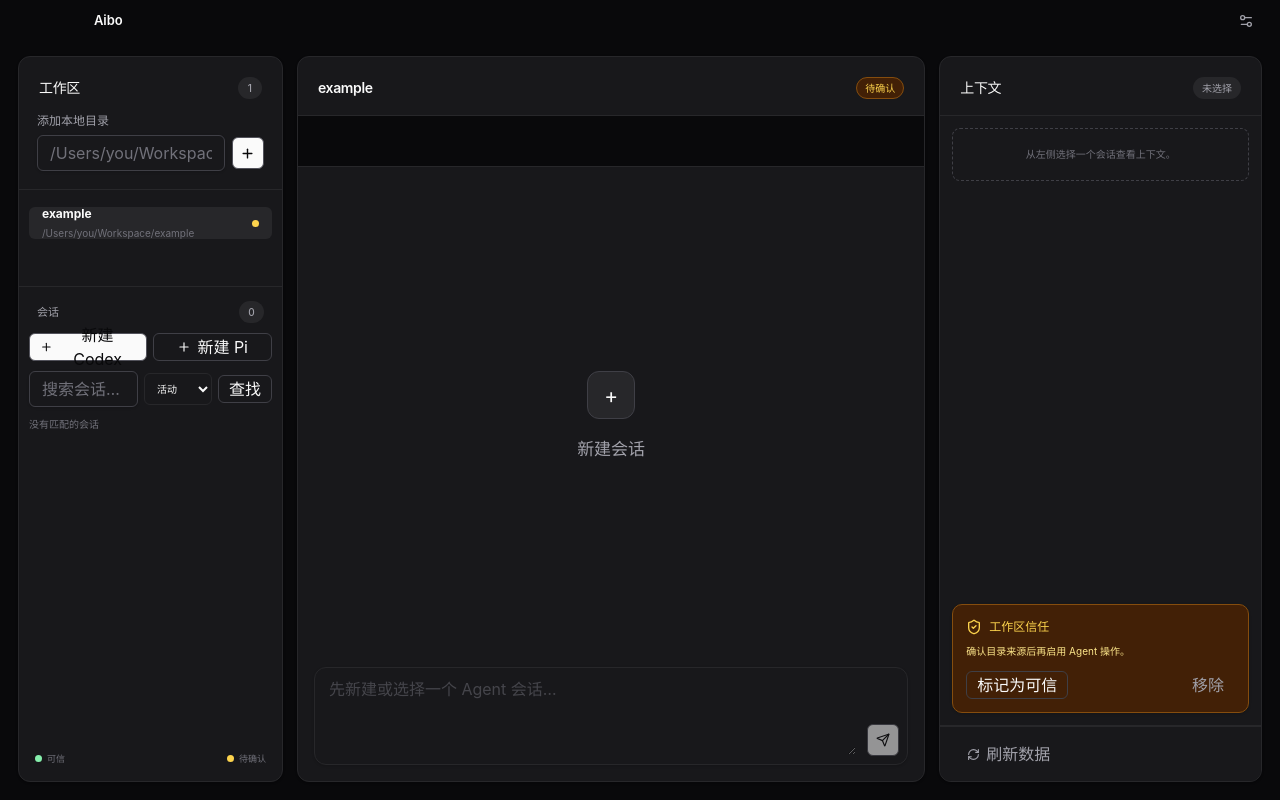
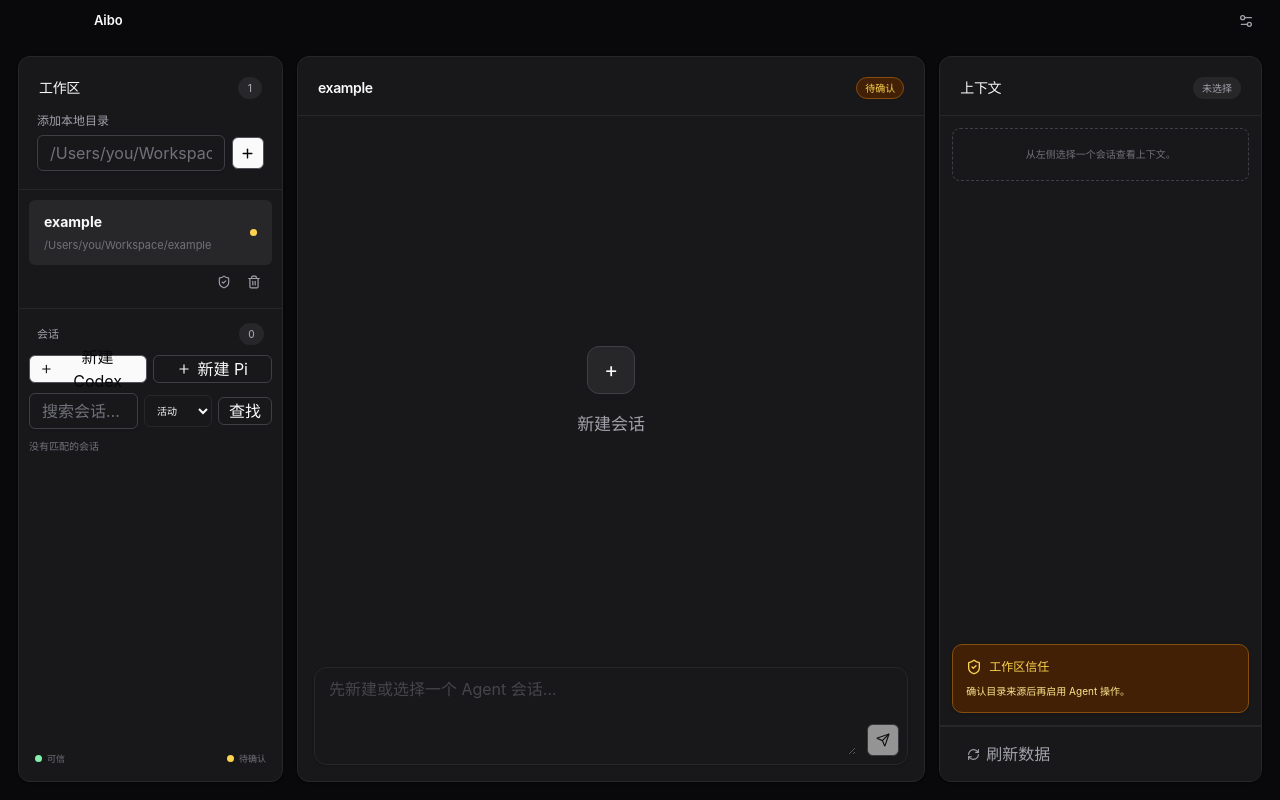
Before and after one commit to chldu2000/aibo, a Svelte app: page / in a window 1280 px wide. Built offline with nearby package versions, Linux system fonts and the light colour scheme.

Commit message:
feat: polish workspace and session navigation

```diff
--- a/src/App.svelte
+++ b/src/App.svelte
@@ -1,11 +1,18 @@
 <script lang="ts">
   import { onMount } from 'svelte';
+  import ArchiveIcon from '@lucide/svelte/icons/archive';
+  import ArchiveRestoreIcon from '@lucide/svelte/icons/archive-restore';
+  import CheckIcon from '@lucide/svelte/icons/check';
+  import GitBranchIcon from '@lucide/svelte/icons/git-branch';
+  import PencilIcon from '@lucide/svelte/icons/pencil';
   import PlusIcon from '@lucide/svelte/icons/plus';
   import RefreshCwIcon from '@lucide/svelte/icons/refresh-cw';
   import SendIcon from '@lucide/svelte/icons/send';
   import SettingsIcon from '@lucide/svelte/icons/settings-2';
   import ShieldCheckIcon from '@lucide/svelte/icons/shield-check';
+  import ShieldOffIcon from '@lucide/svelte/icons/shield-off';
   import SquareIcon from '@lucide/svelte/icons/square';
+  import Trash2Icon from '@lucide/svelte/icons/trash-2';
   import XIcon from '@lucide/svelte/icons/x';
   import { Badge } from '$lib/components/ui/badge';
   import { AlertDialog } from '$lib/components/ui/alert-dialog';
@@ -124,6 +131,8 @@
   let retryReason = $state<string | null>(null);
   let lastSubmittedPrompt = $state<string | null>(null);
   let settingsOpen = $state(false);
+  let promptInFlight = $state(false);
+  let noticeTimer: ReturnType<typeof setTimeout> | undefined;
 
   const visibleTimeline = $derived(
     timeline.slice(Math.max(0, timeline.length - timelineVisibleCount)),
@@ -139,13 +148,36 @@
   );
 
   const readyAgents = $derived(diagnostics.filter((agent) => agent.status === 'ready').length);
-  const sessionRunning = $derived(
-    selectedSession?.state === 'running' || selectedSession?.state === 'waiting_approval',
-  );
+  const sessionRunning = $derived(isSessionRunning(selectedSession));
   const sessionArchived = $derived(selectedSession?.archived === true);
   const selectedApprovals = $derived(
     pendingApprovals.filter((approval) => approval.sessionId === selectedSessionId),
   );
+  const agentActivityLabel = $derived.by(() => {
+    if (!selectedSession || (!sessionRunning && !promptInFlight)) return null;
+    if (selectedSession.state === 'waiting_approval' || selectedApprovals.length > 0) {
+      return '等待你的确认…';
+    }
+    const latest = timeline.at(-1);
+    const agentLabel = selectedSession.agent === 'pi' ? 'Pi' : 'Codex';
+    if (latest?.role === 'tool' && latest.status === 'streaming') {
+      return `${agentLabel} 正在调用 ${toolLabel(latest)}…`;
+    }
+    return `${agentLabel} 正在响应…`;
+  });
+
+  $effect(() => {
+    const message = notice;
+    if (noticeTimer) clearTimeout(noticeTimer);
+    noticeTimer = undefined;
+    if (!message) return;
+    const timer = setTimeout(() => {
+      if (notice === message) notice = null;
+      noticeTimer = undefined;
+    }, 3600);
+    noticeTimer = timer;
+    return () => clearTimeout(timer);
+  });
 
   onMount(() => {
     let stopListening: (() => void) | undefined;
@@ -653,6 +685,7 @@
     busy = true;
     errorMessage = null;
     lastSubmittedPrompt = input;
+    promptInFlight = true;
     try {
       let session = selectedSession;
       if (!session) {
@@ -670,6 +703,7 @@
     } catch (error) {
       errorMessage = toErrorMessage(error);
     } finally {
+      promptInFlight = false;
       busy = false;
     }
   }
@@ -765,10 +799,11 @@
     }
   }
 
-  function beginRenameSession() {
-    if (!selectedSession || !desktop) return;
-    renamingSessionId = selectedSession.id;
-    sessionLabelDraft = selectedSession.label;
+  function beginRenameSession(sessionId = selectedSessionId) {
+    const session = sessions.find((item) => item.id === sessionId);
+    if (!session || !desktop) return;
+    renamingSessionId = session.id;
+    sessionLabelDraft = session.label;
   }
 
   function cancelRenameSession() {
@@ -794,23 +829,26 @@
     }
   }
 
-  async function closeSession() {
-    if (!selectedSession || !desktop) return;
+  async function closeSession(sessionId = selectedSessionId) {
+    const target = sessions.find((item) => item.id === sessionId);
+    if (!target || !desktop) return;
     busy = true;
     errorMessage = null;
     try {
-      const closingId = selectedSession.id;
-      const closingAgent = selectedSession.agent;
-      if (selectedSession.agent === 'pi') await closePiSession(closingId);
+      const closingId = target.id;
+      const closingAgent = target.agent;
+      if (target.agent === 'pi') await closePiSession(closingId);
       else await closeCodexSession(closingId);
       const remaining = sessions.filter(({ id }) => id !== closingId);
       sessions = remaining;
+      if (selectedSessionId === closingId) {
         selectedSessionId = remaining[0]?.id ?? null;
         codexThreadSnapshot = null;
         piTree = null;
         piNavigationEntryId = null;
         timeline = selectedSessionId ? await getTimeline(selectedSessionId) : [];
         if (selectedSessionId) void refreshPiTree(selectedSessionId);
+      }
       notice = `${closingAgent === 'pi' ? 'Pi' : 'Codex'} 会话已关闭；已保存的时间线仍可在下次启动时读取。`;
     } catch (error) {
       errorMessage = toErrorMessage(error);
@@ -819,16 +857,17 @@
     }
   }
 
-  async function forkSession() {
-    if (!selectedSession || !desktop || selectedSession.archived) return;
-    if (sessionRunning) {
+  async function forkSession(sessionId = selectedSessionId) {
+    const target = sessions.find((item) => item.id === sessionId);
+    if (!target || !desktop || target.archived) return;
+    if (isSessionRunning(target)) {
       errorMessage = '请等待当前 turn 完成后再创建分支。';
       return;
     }
     busy = true;
     errorMessage = null;
     try {
-      const forked = await forkCodexThread(selectedSession.id);
+      const forked = await forkCodexThread(target.id);
       sessions = [forked, ...sessions.filter(({ id }) => id !== forked.id)];
       selectedSessionId = forked.id;
       timeline = await getTimeline(forked.id);
@@ -843,13 +882,14 @@
     }
   }
 
-  function requestArchiveSession() {
-    if (!selectedSession || !desktop || selectedSession.archived) return;
-    if (sessionRunning) {
+  function requestArchiveSession(sessionId = selectedSessionId) {
+    const target = sessions.find((item) => item.id === sessionId);
+    if (!target || !desktop || target.archived) return;
+    if (isSessionRunning(target)) {
       errorMessage = '请等待当前 turn 完成后再归档。';
       return;
     }
-    archiveConfirmationSessionId = selectedSession.id;
+    archiveConfirmationSessionId = target.id;
   }
 
   async function confirmArchiveSession() {
@@ -874,12 +914,13 @@
     }
   }
 
-  async function unarchiveSession() {
-    if (!selectedSession || !desktop || !selectedSession.archived) return;
+  async function unarchiveSession(sessionId = selectedSessionId) {
+    const target = sessions.find((item) => item.id === sessionId);
+    if (!target || !desktop || !target.archived) return;
     busy = true;
     errorMessage = null;
     try {
-      const restored = await unarchiveSessionApi(selectedSession.id);
+      const restored = await unarchiveSessionApi(target.id);
       selectedSessionId = restored.id;
       timeline = await getTimeline(restored.id);
       if (restored.agent === 'codex') {
@@ -1068,6 +1109,10 @@
         return '空闲';
     }
   }
+
+  function isSessionRunning(session: Session | null | undefined): boolean {
+    return session?.state === 'running' || session?.state === 'waiting_approval';
+  }
 </script>
 
 <svelte:head>
@@ -1107,6 +1152,7 @@
           <div class="empty-list">暂无工作区</div>
         {:else}
           {#each workspaces as workspace (workspace.id)}
+            <div class:selected={workspace.id === selectedWorkspaceId} class="workspace-item-row">
               <Button
                 variant={workspace.id === selectedWorkspaceId ? 'secondary' : 'ghost'}
                 class="workspace-item"
@@ -1117,8 +1163,33 @@
                   <strong>{workspace.label}</strong>
                   <small>{workspace.path}</small>
                 </span>
-              <span class:trusted={workspace.trust === 'trusted'} class="trust-dot" title={workspace.trust}></span>
-            </Button>
+                <span class:trusted={workspace.trust === 'trusted'} class="trust-dot workspace-trust-dot" title={workspace.trust === 'trusted' ? '可信' : '待确认'}></span>
+              </Button>
+              <div class="workspace-item-actions" aria-label={`${workspace.label} 管理操作`}>
+                <Button
+                  variant="ghost"
+                  size="icon"
+                  type="button"
+                  aria-label={workspace.trust === 'trusted' ? '撤销信任' : '标记为可信'}
+                  title={workspace.trust === 'trusted' ? '撤销信任' : '标记为可信'}
+                  onclick={(event) => { event.stopPropagation(); void toggleTrust(workspace); }}
+                  disabled={busy}
+                >
+                  {#if workspace.trust === 'trusted'}<ShieldOffIcon size={14} />{:else}<ShieldCheckIcon size={14} />{/if}
+                </Button>
+                <Button
+                  variant="ghost"
+                  size="icon"
+                  type="button"
+                  aria-label="移除工作区"
+                  title="移除工作区"
+                  onclick={(event) => { event.stopPropagation(); void deleteWorkspace(workspace); }}
+                  disabled={busy}
+                >
+                  <Trash2Icon size={14} />
+                </Button>
+              </div>
+            </div>
           {/each}
         {/if}
       </div>
@@ -1170,6 +1241,30 @@
           {#if sessions.length > 0}
             <div class="session-list" aria-label="Agent 会话列表">
               {#each sessions as session (session.id)}
+                <div class:selected={session.id === selectedSessionId} class:is-renaming={renamingSessionId === session.id} class="session-item-row">
+                  {#if renamingSessionId === session.id}
+                    <div class="session-rename-inline">
+                      <Input
+                        bind:value={sessionLabelDraft}
+                        aria-label="会话名称"
+                        maxlength="120"
+                        onkeydown={(event) => {
+                          if (event.key === 'Enter') {
+                            event.preventDefault();
+                            void saveSessionRename();
+                          } else if (event.key === 'Escape') {
+                            cancelRenameSession();
+                          }
+                        }}
+                      />
+                      <Button variant="outline" size="icon" type="button" aria-label="保存会话名称" title="保存" onclick={() => void saveSessionRename()} disabled={busy || !sessionLabelDraft.trim()}>
+                        <CheckIcon size={14} />
+                      </Button>
+                      <Button variant="ghost" size="icon" type="button" aria-label="取消改名" title="取消" onclick={cancelRenameSession} disabled={busy}>
+                        <XIcon size={14} />
+                      </Button>
+                    </div>
+                  {:else}
                     <Button
                       variant={session.id === selectedSessionId ? 'secondary' : 'ghost'}
                       type="button"
@@ -1182,6 +1277,38 @@
                         <span class="session-item-state">{sessionStateLabel(session)}</span>
                       </span>
                     </Button>
+                    <div class="session-item-actions" aria-label={`${session.label} 操作`}>
+                      {#if session.archived}
+                        <Button variant="ghost" size="icon" type="button" aria-label="取消归档" title="取消归档" onclick={() => void unarchiveSession(session.id)} disabled={busy}>
+                          <ArchiveRestoreIcon size={13} />
+                        </Button>
+                      {:else if session.agent === 'codex'}
+                        <Button variant="ghost" size="icon" type="button" aria-label="创建分支" title="分支" onclick={() => void forkSession(session.id)} disabled={busy || isSessionRunning(session)}>
+                          <GitBranchIcon size={13} />
+                        </Button>
+                        <Button variant="ghost" size="icon" type="button" aria-label="归档会话" title="归档" onclick={() => requestArchiveSession(session.id)} disabled={busy || isSessionRunning(session)}>
+                          <ArchiveIcon size={13} />
+                        </Button>
+                        <Button variant="ghost" size="icon" type="button" aria-label="关闭会话" title="关闭" onclick={() => void closeSession(session.id)} disabled={busy || isSessionRunning(session)}>
+                          <XIcon size={13} />
+                        </Button>
+                        <Button variant="ghost" size="icon" type="button" aria-label="读取线程" title="读取线程" onclick={() => void syncCodexThread(session.id)} disabled={threadBusy || busy}>
+                          <RefreshCwIcon size={13} />
+                        </Button>
+                      {:else}
+                        <Button variant="ghost" size="icon" type="button" aria-label="归档会话" title="归档" onclick={() => requestArchiveSession(session.id)} disabled={busy || isSessionRunning(session)}>
+                          <ArchiveIcon size={13} />
+                        </Button>
+                        <Button variant="ghost" size="icon" type="button" aria-label="关闭会话" title="关闭" onclick={() => void closeSession(session.id)} disabled={busy || isSessionRunning(session)}>
+                          <XIcon size={13} />
+                        </Button>
+                      {/if}
+                      <Button variant="ghost" size="icon" type="button" aria-label="改名" title="改名" onclick={() => beginRenameSession(session.id)} disabled={busy}>
+                        <PencilIcon size={13} />
+                      </Button>
+                    </div>
+                  {/if}
+                </div>
               {/each}
             </div>
           {:else}
@@ -1215,48 +1342,7 @@
           {/if}
         </div>
       </CardHeader>
-      <Separator />
-
       {#if selectedWorkspace}
-        <div class="session-toolbar">
-          {#if selectedSession}
-            {#if renamingSessionId === selectedSession.id}
-              <Input
-                class="session-rename-input"
-                bind:value={sessionLabelDraft}
-                aria-label="会话名称"
-                maxlength="120"
-                onkeydown={(event) => {
-                  if (event.key === 'Enter') {
-                    event.preventDefault();
-                    void saveSessionRename();
-                  } else if (event.key === 'Escape') {
-                    cancelRenameSession();
-                  }
-                }}
-              />
-              <Button variant="outline" size="sm" type="button" onclick={() => void saveSessionRename()} disabled={busy || !sessionLabelDraft.trim()}>保存</Button>
-              <Button variant="ghost" size="sm" type="button" onclick={cancelRenameSession} disabled={busy}>取消</Button>
-            {:else if sessionArchived}
-              <Badge variant="secondary">已归档</Badge>
-              <Button variant="outline" size="sm" type="button" onclick={() => void unarchiveSession()} disabled={busy}>取消归档</Button>
-            {:else if selectedSession.agent === 'codex'}
-              <Button variant="ghost" size="sm" type="button" onclick={() => void forkSession()} disabled={busy || sessionRunning}>分支</Button>
-              <Button variant="ghost" size="sm" type="button" onclick={requestArchiveSession} disabled={busy || sessionRunning}>归档</Button>
-              <Button variant="ghost" size="sm" type="button" onclick={() => void closeSession()} disabled={busy || sessionRunning}>关闭</Button>
-              <Button variant="ghost" size="sm" type="button" onclick={() => void syncCodexThread(selectedSession.id)} disabled={threadBusy || busy}>
-                <RefreshCwIcon size={13} /> 读取线程
-              </Button>
-            {:else}
-              <Badge variant="outline">SDK host · 只读工具</Badge>
-              <Button variant="ghost" size="sm" type="button" onclick={requestArchiveSession} disabled={busy || sessionRunning}>归档</Button>
-              <Button variant="ghost" size="sm" type="button" onclick={() => void closeSession()} disabled={busy || sessionRunning}>关闭</Button>
-            {/if}
-            {#if renamingSessionId !== selectedSession.id}
-              <Button variant="ghost" size="sm" type="button" onclick={beginRenameSession} disabled={busy}>改名</Button>
-            {/if}
-          {/if}
-        </div>
         <Separator />
 
         {#if usageSnapshot}
@@ -1378,6 +1464,13 @@
         </div>
       {/if}
 
+      {#if agentActivityLabel}
+        <div class="agent-activity" role="status" aria-live="polite">
+          <span class="activity-dots" aria-hidden="true"><span></span><span></span><span></span></span>
+          <span>{agentActivityLabel}</span>
+        </div>
+      {/if}
+
       <Card as="form" class="composer" onsubmit={(event) => { event.preventDefault(); void sendPrompt(); }}>
         <Textarea
           class="composer-textarea"
@@ -1508,12 +1601,6 @@
         <Card class="trust-card">
           <div class="trust-card-heading"><ShieldCheckIcon size={16} /><strong>工作区信任</strong></div>
           <p>{selectedWorkspace.trust === 'trusted' ? '当前目录已允许 Agent 操作。' : '确认目录来源后再启用 Agent 操作。'}</p>
-          <div class="trust-actions">
-            <Button variant="outline" size="sm" type="button" onclick={() => void toggleTrust(selectedWorkspace)} disabled={busy}>
-              {selectedWorkspace.trust === 'trusted' ? '撤销信任' : '标记为可信'}
-            </Button>
-            <Button variant="ghost" size="sm" type="button" onclick={() => void deleteWorkspace(selectedWorkspace)} disabled={busy}>移除</Button>
-          </div>
         </Card>
       {/if}
 
--- a/src/app.css
+++ b/src/app.css
@@ -43,7 +43,7 @@ button:disabled { cursor: default; opacity: 0.55; }
 .app-shell { height: 100%; min-height: 0; display: flex; flex-direction: column; overflow: hidden; padding: 0 18px 18px; }
 .window-titlebar { height: 42px; flex: none; display: flex; align-items: center; justify-content: space-between; margin: 0 -18px; padding: 0 18px 0 94px; background: transparent; }
 .window-title { color: var(--aibo-text); font-size: 13px; font-weight: 600; letter-spacing: -0.01em; }
-.window-actions, .agent-identity, .agent-card-head, .panel-heading, .input-row, .sidebar-footer, .trust-actions, .trust-card-heading { display: flex; align-items: center; }
+.window-actions, .agent-identity, .agent-card-head, .panel-heading, .input-row, .sidebar-footer, .trust-card-heading { display: flex; align-items: center; }
 h1, h2, h3, p { margin: 0; }
 h2 { font-size: 16px; letter-spacing: -0.02em; }
 .timeline-empty h3 { margin-top: 18px; font-size: 17px; }
@@ -55,14 +55,20 @@ h2 { font-size: 16px; letter-spacing: -0.02em; }
 .panel-heading > :not(:first-child), .agent-card-head > :not(:first-child) { margin-top: 0; }
 .workspace-form { padding: 0 18px 18px; }
 .input-row { gap: 7px; }
-.workspace-list { max-height: 30%; min-height: 96px; padding: 10px; overflow: auto; overscroll-behavior: contain; }
-.workspace-item { width: 100%; justify-content: flex-start; gap: 10px; text-align: left; }
+.workspace-list { display: grid; max-height: 30%; min-height: 96px; align-content: start; gap: 6px; padding: 10px; overflow: auto; overscroll-behavior: contain; }
+.workspace-item-row { display: grid; gap: 3px; }
+.workspace-item { width: 100%; height: auto; min-height: 64px; align-items: flex-start; justify-content: flex-start; gap: 10px; padding: 12px 14px; text-align: left; }
 .workspace-copy { min-width: 0; flex: 1; }
 .workspace-copy strong, .workspace-copy small { display: block; overflow: hidden; text-overflow: ellipsis; white-space: nowrap; }
-.workspace-copy strong { font-size: 12px; }
-.workspace-copy small { margin-top: 3px; color: var(--aibo-subtle); font-size: 10px; }
+.workspace-copy strong { font-size: 14px; line-height: 1.3; }
+.workspace-copy small { margin-top: 7px; color: var(--aibo-subtle); font-size: 11px; line-height: 1.3; }
+.workspace-item-actions, .session-item-actions { display: flex; min-height: 0; justify-content: flex-end; gap: 2px; overflow: hidden; padding: 0 4px; opacity: 0; pointer-events: none; transition: max-height 140ms ease, opacity 140ms ease, padding 140ms ease; }
+.workspace-item-actions { max-height: 0; }
+.workspace-item-row:hover .workspace-item-actions, .workspace-item-row.selected .workspace-item-actions, .workspace-item-row:focus-within .workspace-item-actions { max-height: 32px; padding-bottom: 2px; opacity: 1; pointer-events: auto; }
+.workspace-item-actions [data-slot='button'], .session-item-actions [data-slot='button'] { width: 28px; height: 28px; }
 .trust-dot { width: 7px; height: 7px; flex: none; border-radius: 50%; background: var(--aibo-warning-text); }
 .trust-dot.trusted { background: var(--aibo-success-text); }
+.workspace-trust-dot { align-self: center; margin-top: 0; }
 .empty-list { padding: 26px 12px; color: var(--aibo-muted); text-align: center; font-size: 12px; }
 .session-nav { display: flex; min-height: 0; flex: 1; flex-direction: column; gap: 10px; padding: 14px 10px 8px; }
 .sidebar-section-heading { display: flex; align-items: center; justify-content: space-between; padding: 0 8px; color: var(--aibo-muted); font-size: 11px; font-weight: 600; letter-spacing: 0.01em; }
@@ -73,15 +79,19 @@ h2 { font-size: 16px; letter-spacing: -0.02em; }
 .timeline { display: flex; min-width: 0; min-height: 0; flex-direction: column; overflow: hidden; }
 .timeline-heading { border-bottom: 0; }
 .timeline-heading-actions { display: flex; align-items: center; gap: 7px; }
-.session-toolbar { display: flex; align-items: center; gap: 8px; min-height: 50px; padding: 9px 14px; background: var(--aibo-bg); }
 .session-filter-form { display: flex; min-width: 0; align-items: center; gap: 6px; }
 .session-nav .session-filter-form { width: 100%; }
 .session-search-input { min-width: 0; flex: 1; }
 .session-filter-select { height: 32px; border: 1px solid var(--aibo-border); border-radius: 6px; padding: 0 8px; color: var(--aibo-text); background: var(--aibo-surface); font-size: 10px; outline: none; }
 .session-filter-select:focus-visible { border-color: var(--aibo-focus); box-shadow: 0 0 0 3px #a1a1aa1f; }
-.session-rename-input { width: 160px; }
 .session-list { display: grid; min-height: 0; min-width: 0; align-content: start; gap: 3px; overflow-y: auto; overscroll-behavior: contain; }
-.session-item { width: 100%; min-width: 0; max-width: none; justify-content: flex-start; gap: 8px; text-align: left; font-size: 10px; }
+.session-item-row { display: grid; gap: 2px; }
+.session-item { width: 100%; min-width: 0; max-width: none; height: auto; min-height: 42px; justify-content: flex-start; gap: 8px; padding: 7px 9px; text-align: left; font-size: 10px; }
+.session-item-actions { max-height: 0; justify-content: flex-end; }
+.session-item-row:hover .session-item-actions, .session-item-row.selected .session-item-actions, .session-item-row:focus-within .session-item-actions, .session-item-row.is-renaming .session-item-actions { max-height: 34px; padding-bottom: 3px; opacity: 1; pointer-events: auto; }
+.session-item-row.is-renaming .session-item { display: none; }
+.session-rename-inline { display: flex; min-width: 0; align-items: center; gap: 4px; padding: 5px 4px; }
+.session-rename-inline [data-slot='input'] { min-width: 0; flex: 1; }
 .session-agent { width: 20px; flex: none; border: 1px solid var(--aibo-border-strong); border-radius: 4px; padding: 2px 0; color: var(--aibo-muted); font-size: 8px; font-weight: 600; line-height: 1; text-align: center; }
 .session-agent-pi { border-color: var(--aibo-accent-border); color: var(--aibo-text); }
 .session-item-copy { min-width: 0; flex: 1; }
@@ -120,6 +130,13 @@ h2 { font-size: 16px; letter-spacing: -0.02em; }
 .usage-strip span:first-child { color: var(--aibo-text); font-weight: 600; }
 .timeline-retry { justify-content: space-between; gap: 12px; border-color: var(--aibo-warning-border); color: var(--aibo-warning-text); background: var(--aibo-warning-surface); }
 .timeline-retry > span { min-width: 0; overflow: hidden; text-overflow: ellipsis; white-space: nowrap; }
+.agent-activity { display: flex; align-items: center; gap: 9px; margin: 0 16px 8px; border: 1px solid var(--aibo-border); border-radius: 8px; padding: 7px 10px; color: var(--aibo-muted); background: var(--aibo-bg); font-size: 10px; }
+.activity-dots { display: inline-flex; align-items: center; gap: 3px; }
+.activity-dots span { width: 4px; height: 4px; border-radius: 50%; background: var(--aibo-muted); animation: activity-bounce 1.1s infinite ease-in-out; }
+.activity-dots span:nth-child(2) { animation-delay: 140ms; }
+.activity-dots span:nth-child(3) { animation-delay: 280ms; }
+@keyframes activity-bounce { 0%, 60%, 100% { opacity: 0.35; transform: translateY(0); } 30% { opacity: 1; transform: translateY(-2px); } }
+@media (prefers-reduced-motion: reduce) { .activity-dots span { animation: none; } }
 .timeline-empty.compact-empty { min-height: 220px; }
 .timeline-empty { flex: 1; display: flex; min-height: 0; flex-direction: column; align-items: center; justify-content: center; padding: 30px; color: var(--aibo-muted); text-align: center; }
 .empty-symbol { width: 48px; height: 48px; display: grid; place-items: center; border: 1px solid var(--aibo-border-strong); border-radius: 12px; color: var(--aibo-text); background: var(--aibo-surface-hover); font-size: 21px; }
```
Also changed, not shown: 1 other file (tests, documents, lock files or other folders). Lines whose indentation alone changed are shown as unchanged.
